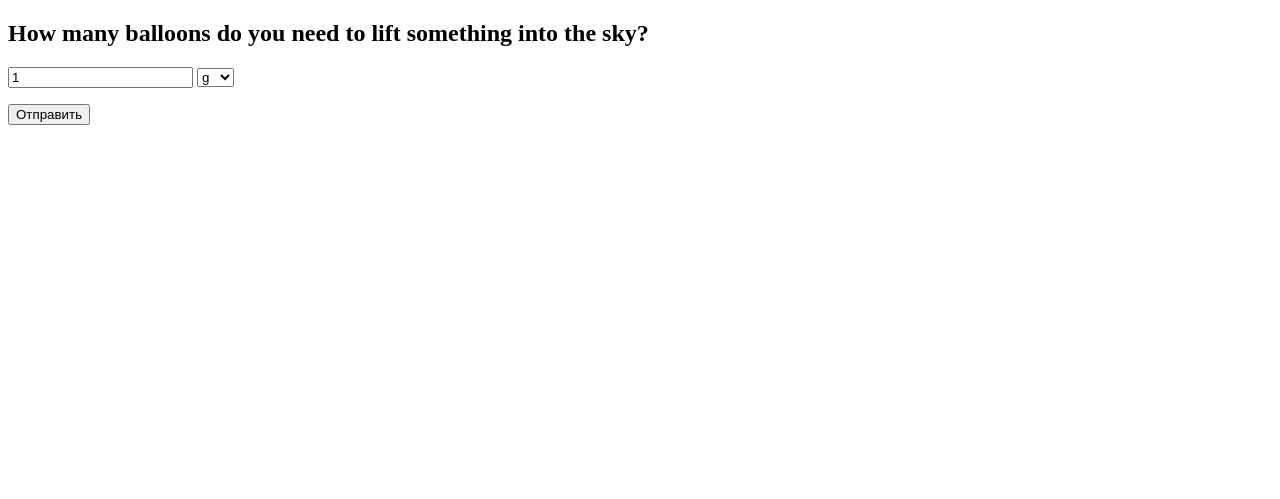
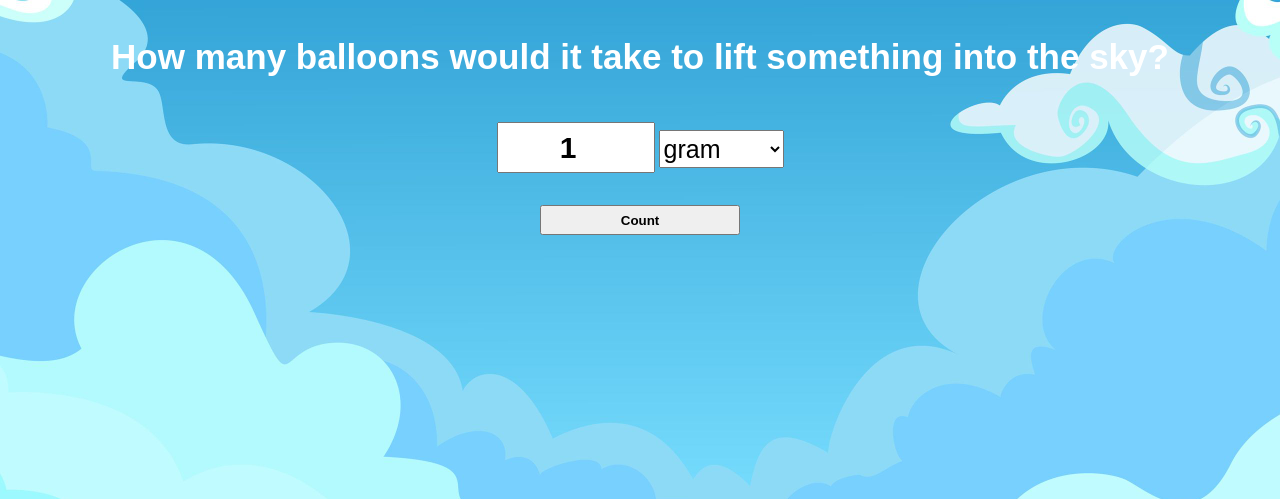
Before and after one commit to antista/balloons, a Django app: template balloons_counter/templates/counter/main_page.html in a window 1280 px wide. Shown: the top 499 px of the page. Run offline with Django 3.2, Linux system fonts and the light colour scheme; the template is opened without the code that fills it, so the values that code supplies are empty.

Commit message:
Styles added

```diff
--- a/balloons_counter/constants.py
+++ b/balloons_counter/constants.py
@@ -1,6 +1,3 @@
 BALLOON_CARRYING = 4
-GRAM_SYMBOL = 'g'
-KILOGRAM_SYMBOL = 'kg'
 GRAMS_IN_KILOGRAM = 1000
-TONNE_SYMBOL = 't'
 KILOGRAMS_IN_TONNE = 1000
--- a/balloons_counter/counter.py
+++ b/balloons_counter/counter.py
@@ -4,11 +4,11 @@ import balloons_counter.constants as const
 
 
 def count(weight, measure):
-    if measure == const.GRAM_SYMBOL:
+    if measure == "gram":
         return math.ceil(weight / const.BALLOON_CARRYING)
-    elif measure == const.KILOGRAM_SYMBOL:
+    elif measure == "kilogram":
         return math.ceil((weight * const.GRAMS_IN_KILOGRAM) / const.BALLOON_CARRYING)
-    elif measure == const.TONNE_SYMBOL:
+    elif measure == "tonne":
         return math.ceil((weight * const.KILOGRAMS_IN_TONNE * const.GRAMS_IN_KILOGRAM)
                          / const.BALLOON_CARRYING)
     else:
--- /dev/null
+++ b/balloons_counter/static/styles/index.css
@@ -0,0 +1,111 @@
+html {
+    background: url("images/sky.jpg") no-repeat;
+    background-size: cover;
+}
+
+body {
+    display: flex;
+    align-items: center;
+    flex-direction: column;
+}
+
+h2 {
+    color: white;
+    font-family: sans-serif;
+    font-size: 35px;
+}
+
+form {
+    display: flex;
+    align-items: center;
+    flex-direction: column;
+}
+
+form input[type=submit] {
+    width: 200px;
+    height: 30px;
+    font-weight: bold;
+}
+
+form input[type=number] {
+    width: 150px;
+    height: 45px;
+    font-size: 30px;
+    font-weight: bold;
+    text-align: center;
+}
+
+form select {
+    width: 125px;
+    height: 38px;
+    font-size: 25px;
+}
+
+.balloons-count {
+    font-size: 140px;
+    font-weight: bold;
+    font-family: sans-serif;
+}
+
+.balloons-container {
+    z-index: -1;
+    width: 100vw;
+    height: calc(100vh - 100px);
+    position: absolute;
+    display: flex;
+    align-items: center;
+    justify-content: space-around;
+}
+
+.balloon {
+    content: "";
+    width: 150px;
+    height: 400px;
+    /*border: 2px red solid;*/
+    background-size: cover;
+    animation-timing-function: ease-in-out;
+    animation-iteration-count: infinite;
+
+}
+
+.balloon:nth-child(3n-2) {
+    animation-name: move1;
+    animation-duration: 5s;
+}
+
+.balloon:nth-child(3n-1) {
+    animation-name: move2;
+    animation-duration: 6s;
+}
+
+.balloon:nth-child(3n) {
+    animation-name: move3;
+    animation-duration: 5s;
+}
+
+@keyframes move1 {
+    0%, 100% {
+        transform: translateY(25px);
+    }
+    50% {
+        transform: translateY(-25px);
+    }
+}
+
+@keyframes move2 {
+    0%, 100% {
+        transform: translateY(-20px);
+    }
+    50% {
+        transform: translateY(30px);
+    }
+}
+
+@keyframes move3 {
+    0%, 100% {
+        transform: translateY(-30px);
+    }
+    50% {
+        transform: translateY(10px);
+    }
+}
--- a/balloons_counter/templates/counter/main_page.html
+++ b/balloons_counter/templates/counter/main_page.html
@@ -3,55 +3,39 @@
 <head>
     <meta charset="UTF-8">
     <title>Balloons</title>
+    <link rel="stylesheet" type="text/css" href="static/styles/index.css">
+    <link rel="shortcut icon" type="image/png" href="static/styles/images/favicon.ico"/>
 </head>
+
 <body>
-<h2>How many balloons do you need to lift something into the sky?</h2>
+<h2>How many balloons would it take to lift something into the sky?</h2>
 {% if balloons_count %}
-    <h1>{{ balloons_count }}</h1>
+    <p class="balloons-count">{{ balloons_count }}</p>
+    <div class="balloons-container">
+        <div class="balloon"
+             style="background: url(static/styles/images/balloons/orange_balloon.png); background-size: cover;"></div>
+        <div class="balloon"
+             style="background: url(static/styles/images/balloons/green_balloon.png); background-size: cover;"></div>
+        <div class="balloon"
+             style="background: url(static/styles/images/balloons/pink_balloon.png); background-size: cover;"></div>
+        <div class="balloon"
+             style="background: url(static/styles/images/balloons/yellow_balloon.png); background-size: cover;"></div>
+        <div class="balloon"
+             style="background: url(static/styles/images/balloons/blue_balloon.png); background-size: cover;"></div>
+        <div class="balloon"
+             style="background: url(static/styles/images/balloons/red_balloon.png); background-size: cover;"></div>
+    </div>
+
 {% endif %}
 <form action="" method="post">
     {% csrf_token %}
     <p><input name="weight" type="number" min="1" value="1">
         <select size="1" name="measure">
-        <option value="gram" selected>g</option>
-        <option value="kilogram">kg</option>
-        <option value="tonne">t</option>
-    </select></p>
-    <p><input type="submit" value="Отправить"></p>
+            <option value="gram" selected>gram</option>
+            <option value="kilogram">kilogram</option>
+            <option value="tonne">tonne</option>
+        </select></p>
+    <p><input type="submit" value="Count"></p>
 </form>
 </body>
 </html>
-
-
-{#<!DOCTYPE HTML>#}
-{#<html>#}
-{#<head>#}
-{#    <title>AJAX</title>#}
-{#    <meta charset="utf-8"/>#}
-{#    <script type="text/javascript" src="jquery.js"></script>#}
-{#    <script type="text/javascript">#}
-{#        function getMeasures() {#}
-{#            $.ajax({#}
-{#                url: 'http://localhost:8000/measures',#}
-{#                type: 'GET',#}
-{#                contentType: false, // важно - убираем форматирование данных по умолчанию#}
-{#                processData: false, // важно - убираем преобразование строк по умолчанию#}
-{#                success: function (resp) {#}
-{#                    return resp;#}
-{#                }#}
-{#            });#}
-{##}
-{#        }#}
-{##}
-{#    </script>#}
-{#</head>#}
-{#<body>#}
-{#<form id="form" method="POST">#}
-{#    {% for task in getMeasures() %}#}
-{#    {% endfor %}#}
-{#    <input id="in1" type="text"/>#}
-{#    <button id="btn">Test</button>#}
-{#</form>#}
-{#<p id="in2"></p>#}
-{#</body>#}
-{#</html>#}
--- a/balloons_counter/views.py
+++ b/balloons_counter/views.py
@@ -8,5 +8,5 @@ def main_page(request):
         return render(request, 'counter/main_page.html', {'balloons_count': 1})
     if request.method == 'POST':
         weight = int(request.POST['weight'])
-        measure = request.POST['measure'][0]
+        measure = request.POST['measure']
         return render(request, 'counter/main_page.html', {'balloons_count': counter.count(weight, measure)})
```
Also changed, not shown: README.md, balloons_counter/static/styles/images/balloons/blue_balloon.png (added), balloons_counter/static/styles/images/balloons/green_balloon.png (added), balloons_counter/static/styles/images/balloons/orange_balloon.png (added), balloons_counter/static/styles/images/balloons/pink_balloon.png (added), balloons_counter/static/styles/images/balloons/red_balloon.png (added), balloons_counter/static/styles/images/balloons/yellow_balloon.png (added), balloons_counter/static/styles/images/favicon.ico (added), balloons_counter/static/styles/images/sky.jpg (added).
